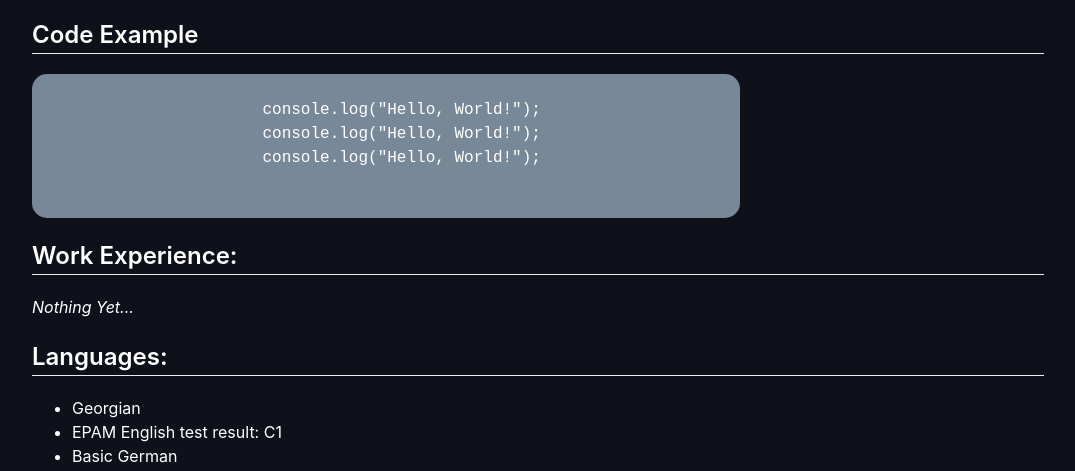
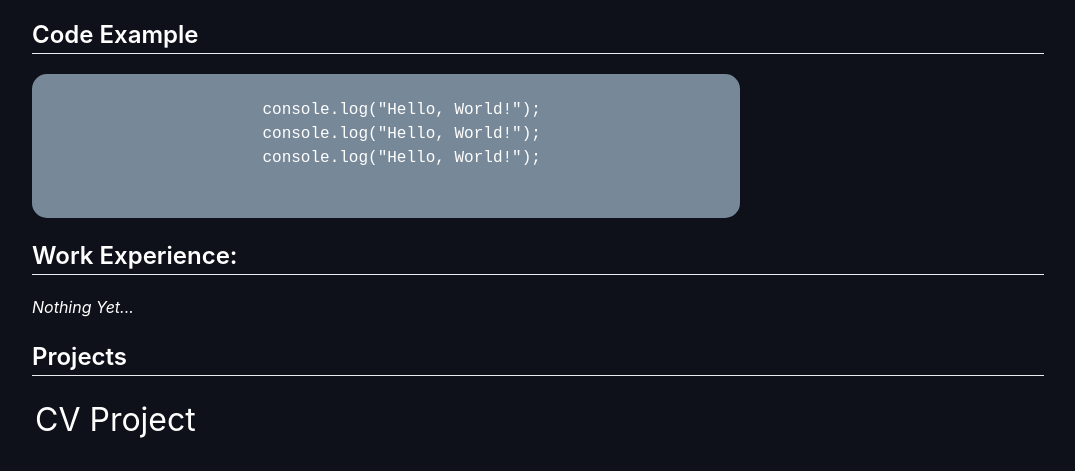
Before and after one commit to IrakliLaphachi/rsschool-cv1, a plain HTML site: page index.html in a window 1280 px wide. Shown: the part 960-1431 px from the top of the page, without its empty margins (102-1177 px from the left). Drawn offline with Linux system fonts and the light colour scheme.

Commit message:
feat: add project section

```diff
--- a/index.html
+++ b/index.html
@@ -62,6 +62,10 @@
                 <h2>Work Experience:</h2>
                 <p><em>Nothing Yet...</em></p>
             </section>
+            <section id="projects">
+                <h2>Projects</h2>
+                <a href="https://iraklilaphachi.github.io/rsschool-cv/" target="_blank">CV Project</a>
+            </section>
             <section id="languages">
                 <h2>Languages:</h2>
                 <ul>
@@ -75,7 +79,7 @@
             <section id="footer">
                 <h2 class="except"><a href="https://github.com/IrakliLaphachi">My Github</a></h2>
                 <p>10.2022</p>
-                <a href="https://github.com/rolling-scopes-school/js-fe-course-en" target="_blank">
+                <a href="https://rs.school/js-en/" target="_blank">
                     <img src="https://rs.school/images/rs_school-og.png" alt="rsschool logo">
                 </a>
             </section>
--- a/style.css
+++ b/style.css
@@ -104,3 +104,8 @@ footer {
     height: 30px;
     width: 70px;
 }
+
+#projects a {
+    color: white;
+    font-size: 32px;
+}
```
